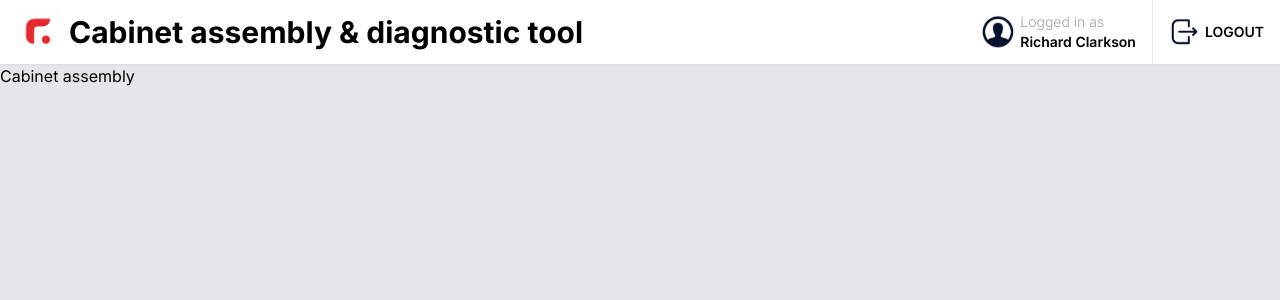
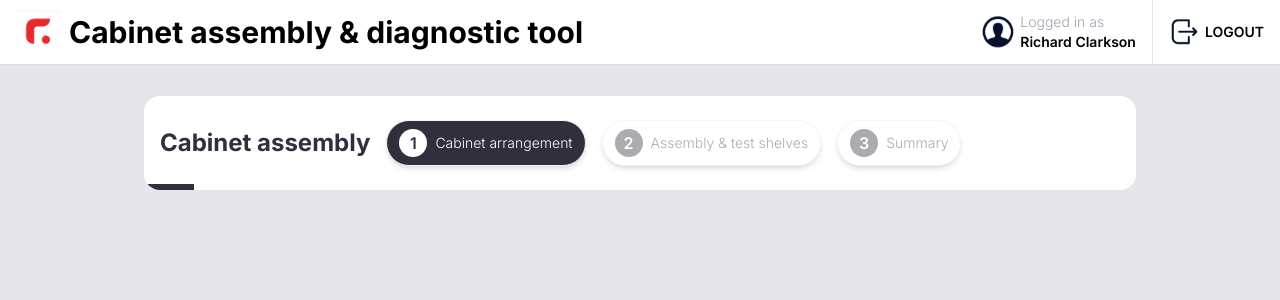
Before and after one commit to HazalCevikk/auto-diagnostic-app, a Next.js app: page / in a window 1280 px wide. Shown: the top 300 px of the page. Built offline with nearby package versions, Linux system fonts and the light colour scheme.

Commit message:
feat: Add Cabinet Assembly Process component with step progress bar

```diff
--- a/src/components/CabinetAssemblyProcess.jsx
+++ b/src/components/CabinetAssemblyProcess.jsx
@@ -1,7 +1,59 @@
+"use client"
+import Image from "next/image"
+import { useState } from "react";
+
 export default function CabinetAssemblyProcess() {
+    const [currentStep, setCurrentStep] = useState(1);
+
+    const assemblyProcess = [
+        {
+            step: 1,
+            text: "Cabinet arrangement"
+        },
+        {
+            step: 2,
+            text: "Assembly & test shelves"
+        },
+        {
+            step: 3,
+            text: "Summary"
+        }
+    ];
+
+    const progressPercentage = (currentStep / 20) * 100;
+
     return (
-        <div>
-           <p>Cabinet assembly</p>
+        <div className="relative bg-white rounded-2xl px-4 py-6 mt-8 mx-36 overflow-hidden">
+            <div className="flex items-center space-x-4">
+                <p className="font-bold text-[#2D313D] text-2xl">Cabinet assembly</p>
+                {
+                    assemblyProcess.map((item) => (
+                        <div
+                            key={item.step}
+                            className={`flex space-x-2 py-2 px-3 justify-center items-center border-[1px] border-gray-100 rounded-full shadow-md
+                                ${item.step < currentStep ? 'bg-white' :
+                                  item.step === currentStep ? 'bg-[#30303c]' :
+                                  'bg-white'}`}
+                        >
+                            {item.step < currentStep ? (
+                                <Image src="/check-icon.png" alt="iconCheck" width={26} height={26} />
+                            ) : (
+                                <p className={`flex items-center justify-center w-7 h-7 rounded-full font-semibold
+                                    ${item.step === currentStep ? 'bg-white text-[#30303c]' : 'bg-[#ACABB1] text-white'}`}>
+                                    {item.step}
+                                </p>
+                            )}
+                            <p className={`text-sm font-light
+                                ${item.step === currentStep ? 'text-white' : 'text-[#ACABB1]'}`}>
+                                {item.text}
+                            </p>
+                        </div>
+                    ))
+                }
+            </div>
+            <div className="absolute bottom-0 left-0 w-full h-1.5 bg-white rounded-2xl">
+                <div className="h-full bg-[#30303c]" style={{ width: `${progressPercentage}%` }}></div>
+            </div>
         </div>
-    )
+    );
 }
```
Also changed, not shown: public/check-icon.png (added).
